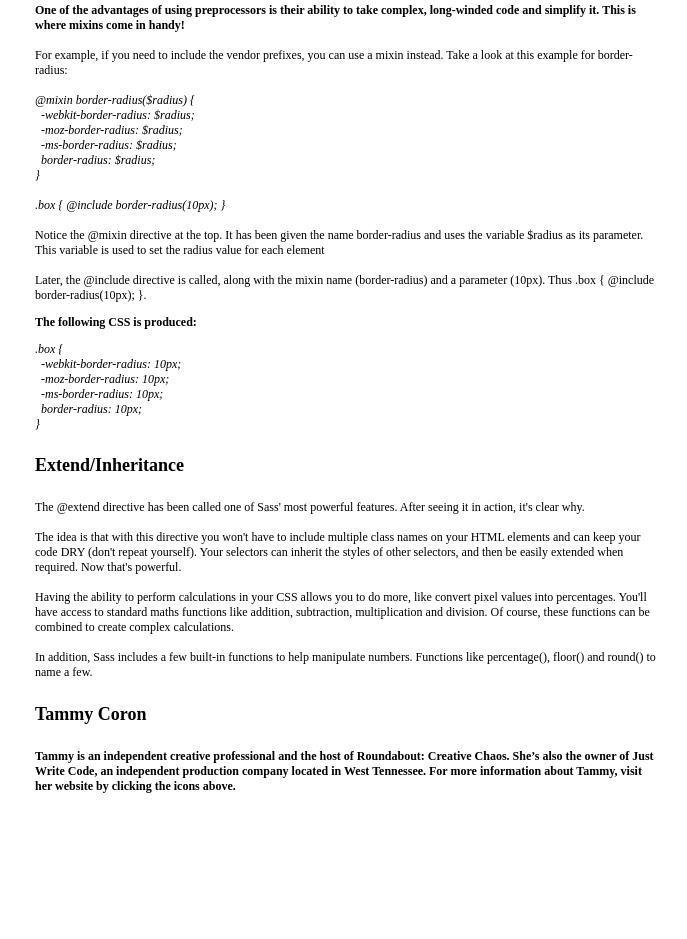
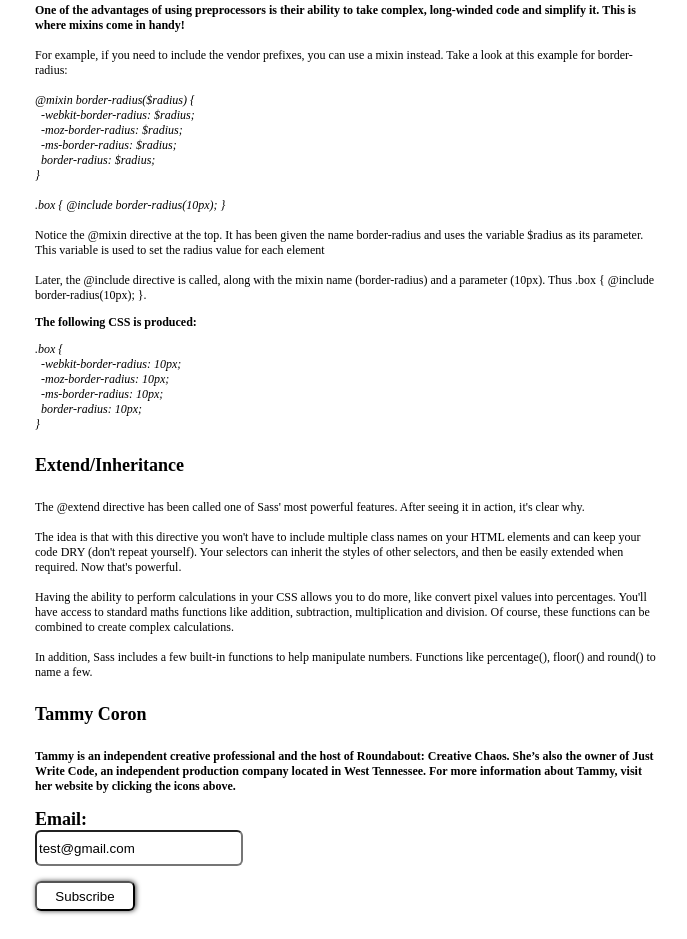
Before and after one commit to AndrejsPon00/class-work, a plain HTML site: page index.html in a window 1280 px wide. Shown: the part 2666-3605 px from the top of the page, without its empty margins (293-980 px from the left). Before the commit the page ends 3488 px from the top, so only its background shows below. Drawn offline with Linux system fonts and the light colour scheme; a script that the page names is missing.

Commit message:
Add subscribe form

```diff
--- a/index.html
+++ b/index.html
@@ -26,9 +26,9 @@
 
 <body>
     <div class="wrapper">
-        <span class="italic font-12px">Disclaimer: this is TSI University task for HTML, CSS and SASS workshop, not for
-            publishing
-            anywhere on the media. Please include this disclaimer
+        <span class="italic font-12px">
+            Disclaimer: this is TSI University task for HTML, CSS and SASS workshop, not for
+            publishing anywhere on the media. Please include this disclaimer
         </span>
         <h1 class="title">What is Sass? Your guide to this top CSS preprocessor</h1>
         <span class="italic font-12px">By Tammy Coron January 10, 2020</span>
@@ -217,14 +217,18 @@
             floor() and round() to name a few.
         </span>
 
-
         <h4 class="font-18px bold">Tammy Coron</h4>
         <span class="font-12px bold">
             Tammy is an independent creative professional and the host of Roundabout: Creative Chaos. She’s also the
             owner of Just Write Code, an independent production company located in West Tennessee. For more information
-            about Tammy, visit her website by clicking the icons above.
+            about Tammy, visit her website by clicking the icons above.<br><br>
         </span>
 
+        <form  action="/">
+            <label class="bold font-18px" for="email">Email:</label><br>
+            <input cl type="text" id="email" name="email" value="test@gmail.com"><br>
+            <button class="button" value="Submit">Subscribe</button>
+        </form>
     </div>
     <script src="js/scripts.js"></script>
 </body>
--- a/styles.css
+++ b/styles.css
@@ -32,3 +32,31 @@ body {
 .bold {
     font-weight: bold;
 }
+
+form label {
+    margin-bottom: 5px;
+}
+
+form input {
+    width: 200px ;
+    height: 30px;
+    border-radius: 6px;
+    margin-bottom: 15px;
+}
+
+form button {
+    width: 100px;
+    height: 30px;
+    background-color: transparent;
+    border-radius: 6px;
+    border-color: black;
+    box-shadow: 1px 0px 5px 0px rgba(0, 0, 0, 0.75);
+    -webkit-box-shadow: 1px 0px 5px 0px rgba(0, 0, 0, 0.75);
+    -moz-box-shadow: 1px 0px 5px 0px rgba(0, 0, 0, 0.75);
+}
+
+form button:hover{
+    scale: 1.1;
+    cursor: pointer;
+    transform: translateX(5px);
+}
```
